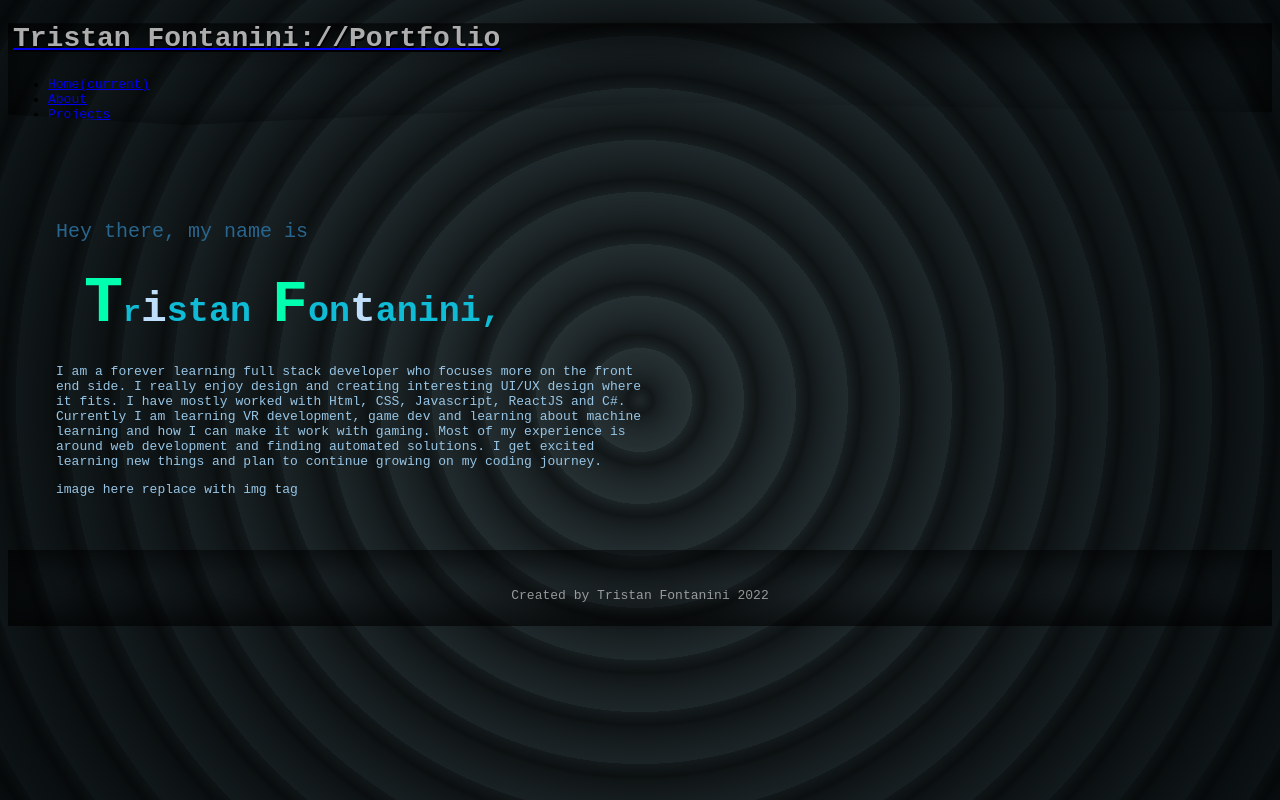
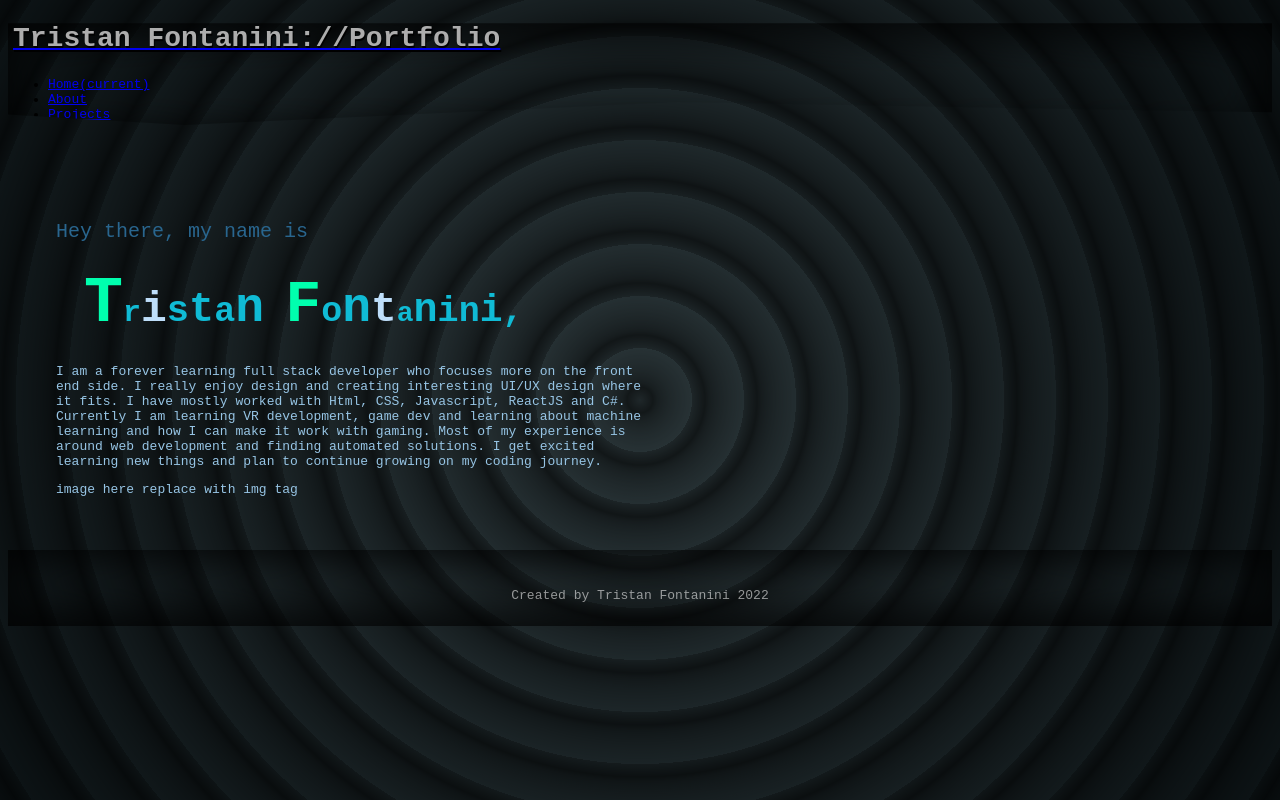
Before and after one commit to Twistedmouse/Tristan-Fontanini-Portfolio-in-React, a React (Create React App) app in the folder client/: page / in a window 1280 px wide. Built offline with nearby package versions, Linux system fonts and the light colour scheme; the HTML template or start-up script is replaced by a standard one.

Commit message:
played with css on name on home span on each letter to attempt creating something fun/interesting

```diff
--- a/client/src/style.css
+++ b/client/src/style.css
@@ -61,6 +61,7 @@ h1 {
 .h1Div h1::first-letter{
   color: rgb(0, 255, 174);
   font-size: 65px;
+
 }
 .h1Div h1 #nameT1:hover{
   color: rgb(0, 255, 174);
@@ -86,22 +87,29 @@ h1 {
   font-style: italic;
   text-shadow: 1px 2px #c6c6c6;
 }
-
+.h1Div h1 #nameS{
+  font-size: 37px;
+}
 .h1Div h1 #nameS:hover{
   font-style: italic;
   text-shadow: 1px 2px #c6c6c6;
   font-size: 32px;
 }
-.h1Div h1 #nameT2{}
+.h1Div h1 #nameT2{
+  font-size: 42px;
+}
 .h1Div h1 #nameT2:hover{
   font-style: italic;
+  font-size: 46px;
 }
-.h1Div h1 #nameA1{}
+
 .h1Div h1 #nameA1:hover{
   font-style: italic;
   text-shadow: 1px 2px #c6c6c6;
 }
-.h1Div h1 #nameN1{}
+.h1Div h1 #nameN1{
+  font-size: 48px;
+}
 .h1Div h1 #nameN1:hover{
   font-style: italic;
 }
@@ -115,12 +123,10 @@ h1 {
   font-style: italic;
   text-shadow: 1px 2px #c6c6c6;
 }
-.h1Div h1 #nameO{}
 .h1Div h1 #nameO:hover{
   font-style: italic;
   text-shadow: 1px 2px #c6c6c6;
 }
-.h1Div h1 #nameN1{}
 .h1Div h1 #nameN1:hover{
   font-style: italic;
   text-shadow: 1px 2px #c6c6c6;
@@ -133,26 +139,32 @@ h1 {
   font-style: italic;
   text-shadow: 1px 2px #c6c6c6;
 }
-.h1Div h1 #nameA2{}
+.h1Div h1 #nameA2{
+  font-size: 28px;
+}
 .h1Div h1 #nameA2:hover{
   font-style: italic;
+  font-size: 40px;
 }
-.h1Div h1 #nameN2{}
+.h1Div h1 #nameN2{
+  font-size: 40px;
+}
 .h1Div h1 #nameN2:hover{
   font-style: italic;
   text-shadow: 1px 2px #c6c6c6;
+  font-size: 32px;
 }
-.h1Div h1 #nameI2{}
 .h1Div h1 #nameI2:hover{
   font-style: italic;
-  text-shadow: 1px 2px #c6c6c6;
+  font-size: 42px;
 }
-.h1Div h1 #nameN3{}
 .h1Div h1 #nameN3:hover{
   font-style: italic;
   text-shadow: 1px 2px #c6c6c6;
 }
-.h1Div h1 #nameI3{}
+.h1Div h1 #nameI3{
+  font-size: 38px;
+}
 .h1Div h1 #nameI3:hover{
   font-style: italic;
   text-shadow: 1px 2px #c6c6c6;
```
